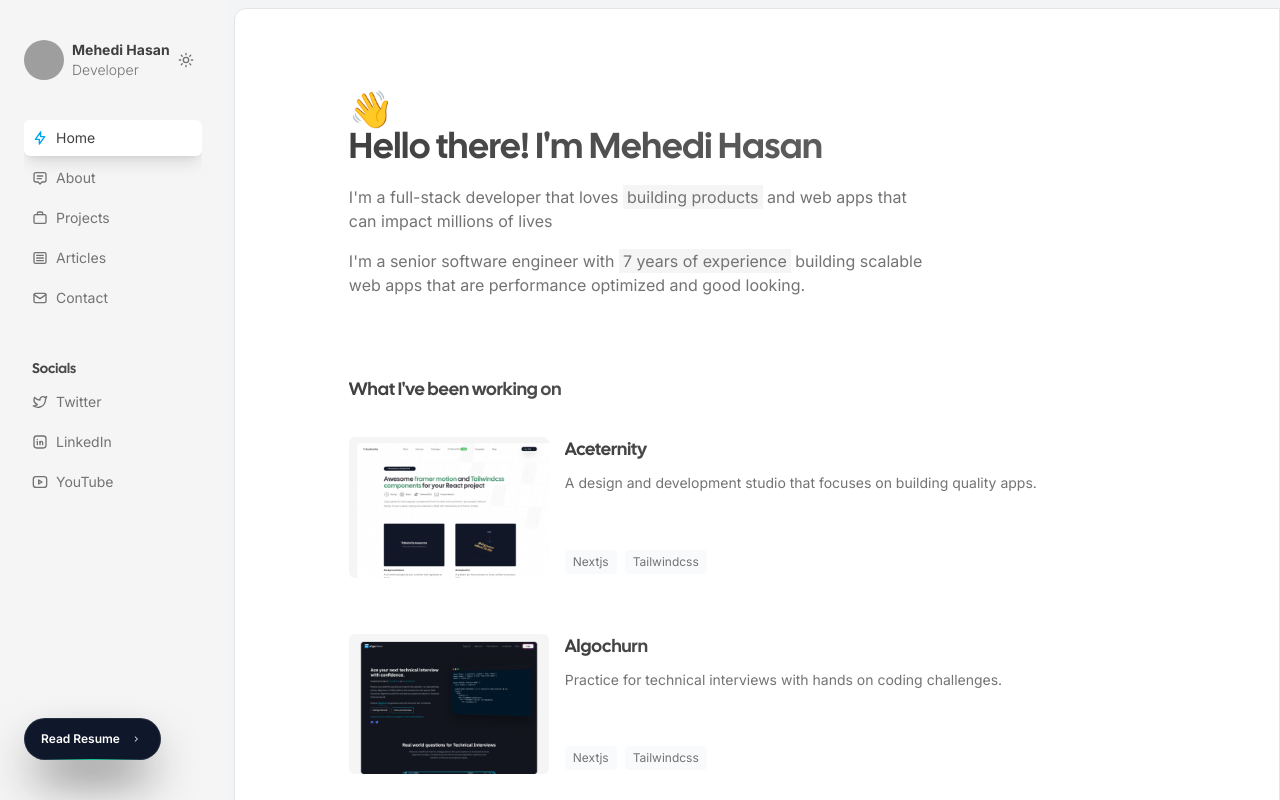
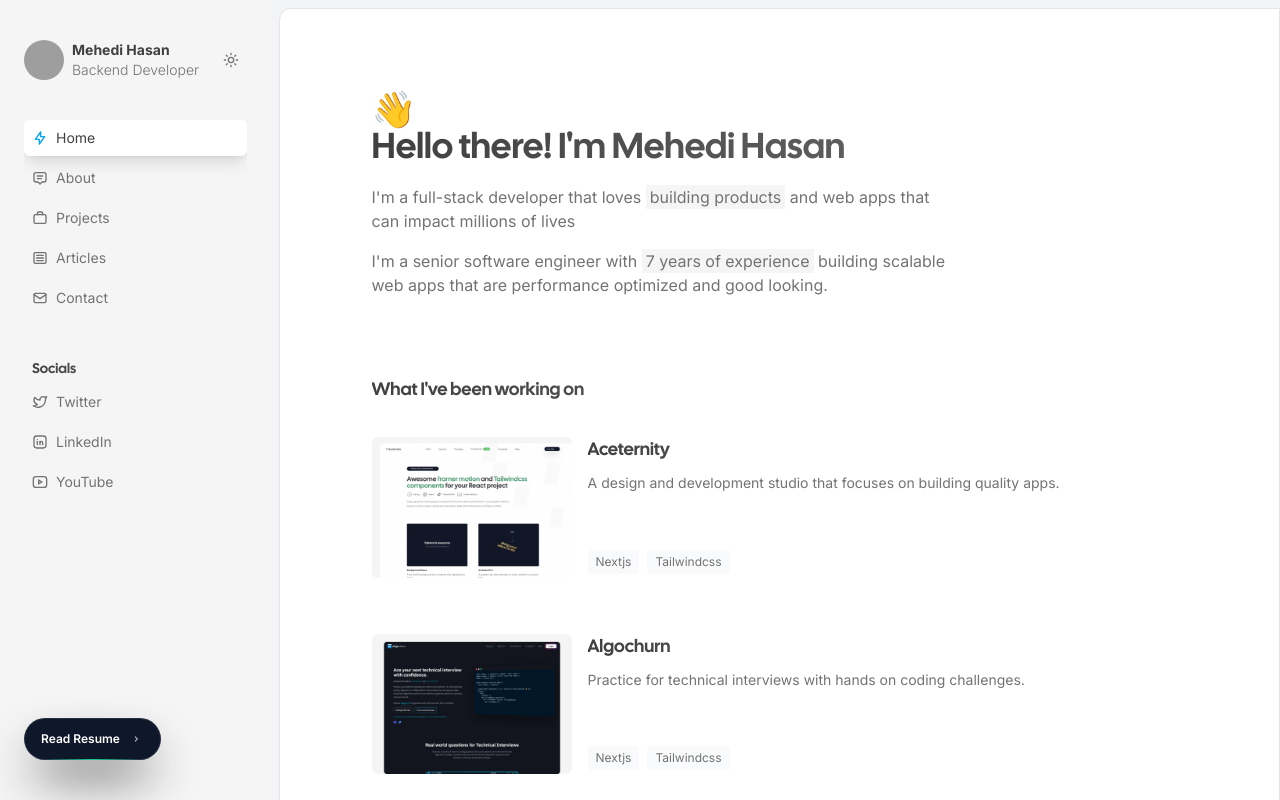
Before and after one commit to TheMehediHQ/mehedi-hasan.me, a Next.js app: page / in a window 1280 px wide. Built offline with nearby package versions, Linux system fonts and the light colour scheme; grey boxes are pictures that could not be loaded.

Commit message:
feat:update project

```diff
--- a/src/components/Sidebar.tsx
+++ b/src/components/Sidebar.tsx
@@ -26,13 +26,13 @@ export const Sidebar = () => {
             animate={{ x: 0 }}
             transition={{ duration: 0.2, ease: "linear" }}
             exit={{ x: -200 }}
-            className="px-6  z-[100] py-10 bg-neutral-100 dark:bg-neutral-900 max-w-[16rem] lg:w-fit  fixed lg:relative  h-screen left-0 flex flex-col justify-between"
+            className="px-6  z-[100] py-10 bg-neutral-100 dark:bg-neutral-900 max-w-[18rem] lg:w-fit  fixed lg:relative  h-screen left-0 flex flex-col justify-between"
           >
             <div className="flex-1 overflow-auto">
-              <div className="flex items-center justify-between">
-                <SidebarHeader />
-                <ThemeToggle />
-              </div>
+              <div className="flex items-center gap-4">
+  <SidebarHeader />
+  <ThemeToggle />
+</div>
               <Navigation setOpen={setOpen} />
             </div>
             <div onClick={() => isMobile() && setOpen(false)}>
@@ -124,7 +124,7 @@ const SidebarHeader = () => {
       />
       <div className="flex text-sm flex-col">
         <p className="font-bold text-primary dark:text-neutral-100">Mehedi Hasan</p>
-        <p className="font-light text-secondary dark:text-neutral-400">Developer</p>
+        <p className="font-light text-secondary dark:text-neutral-400">Backend Developer</p>
       </div>
     </div>
   );
```
Also changed, not shown: 1 other file (tests, documents, lock files or other folders).
